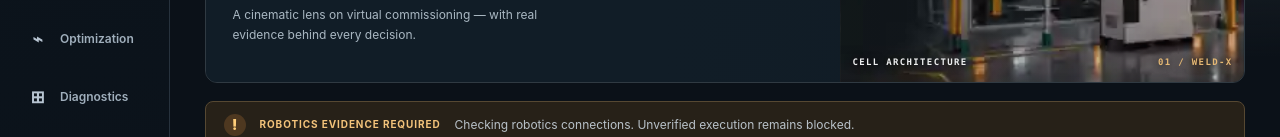
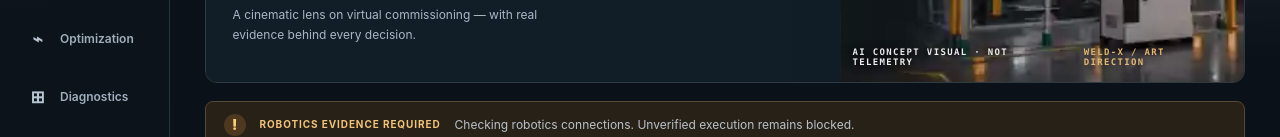
Before and after one commit to mayureshcode/weld-x, a plain HTML site: page dashboard/index.html in a window 1280 px wide. Shown: the part 235-372 px from the top of the page. Drawn offline with Linux system fonts and the light colour scheme; no server answers; a script that the page names is missing.

Commit message:
copy: label generated hero art as conceptual, never live cell evidence

```diff
--- a/dashboard/index.html
+++ b/dashboard/index.html
@@ -33,7 +33,7 @@
         <h1>Every motion.<br><span>Under control.</span></h1>
         <p class="lead">A cinematic lens on virtual commissioning — with real evidence behind every decision.</p>
       </div>
-      <div class="intro-visual" aria-hidden="true"><div class="intro-visual-caption">CELL ARCHITECTURE <span>01 / WELD-X</span></div></div>
+      <div class="intro-visual" aria-hidden="true"><div class="intro-visual-caption">AI CONCEPT VISUAL · NOT TELEMETRY <span>WELD-X / ART DIRECTION</span></div></div>
       <aside class="hero-auth">
         <p class="eyebrow">EXECUTION AUTHORITY</p>
         <h2 id="authorization">LOCKED</h2>
```
